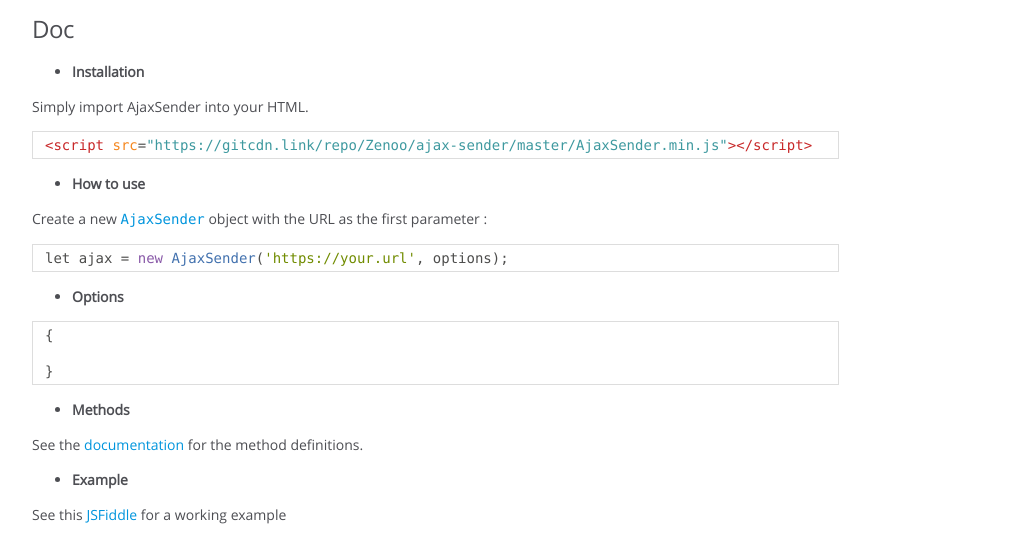
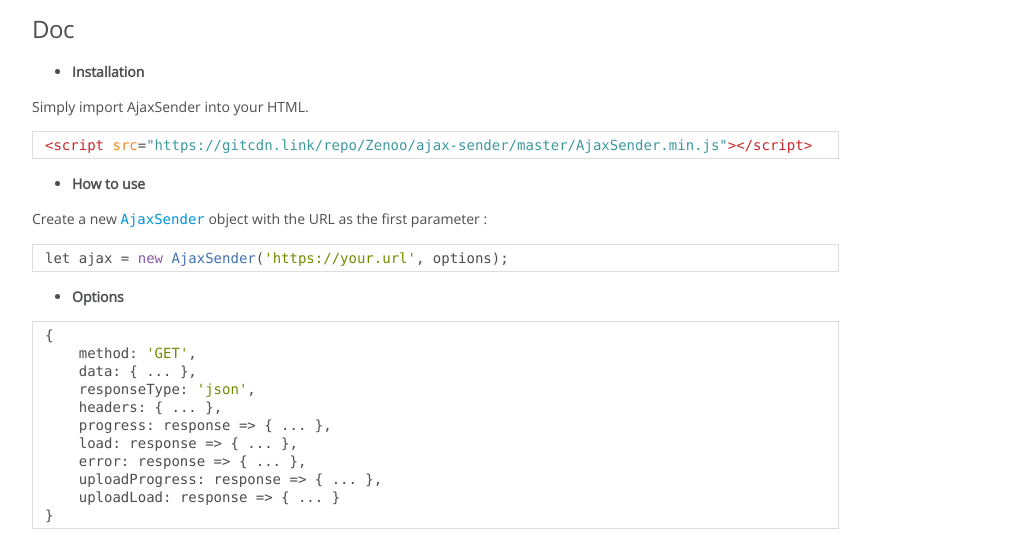
Before and after one commit to Zenoo/ajax-sender, a website: page docs/index.html in a window 1280 px wide. Shown: the part 252-788 px from the top of the page, without its empty margins (0-1025 px from the left). Drawn offline with Linux system fonts and the light colour scheme.

Commit message:
Updated README

```diff
--- a/docs/index.html
+++ b/docs/index.html
@@ -56,7 +56,15 @@
 <li><strong>Options</strong></li>
 </ul>
 <pre class="prettyprint source"><code>{
-
+    method: 'GET',
+    data: { ... },
+    responseType: 'json',
+    headers: { ... },
+    progress: response => { ... },
+    load: response => { ... },
+    error: response => { ... },
+    uploadProgress: response => { ... },
+    uploadLoad: response => { ... }
 }</code></pre><ul>
 <li><strong>Methods</strong></li>
 </ul>
@@ -84,7 +92,7 @@
 <br class="clear">
 
 <footer>
-    Documentation generated by <a href="https://github.com/jsdoc3/jsdoc">JSDoc 3.5.5</a> on Mon Oct 22 2018 12:15:41 GMT+0200 (Romance Daylight Time)
+    Documentation generated by <a href="https://github.com/jsdoc3/jsdoc">JSDoc 3.5.5</a> on Tue Oct 23 2018 09:06:30 GMT+0200 (Romance Daylight Time)
 </footer>
 
 <script> prettyPrint(); </script>
```
Also changed, not shown: docs/AjaxSender.html (+1 -1 lines), docs/AjaxSender.js.html (+1 -1 lines), README.md.
